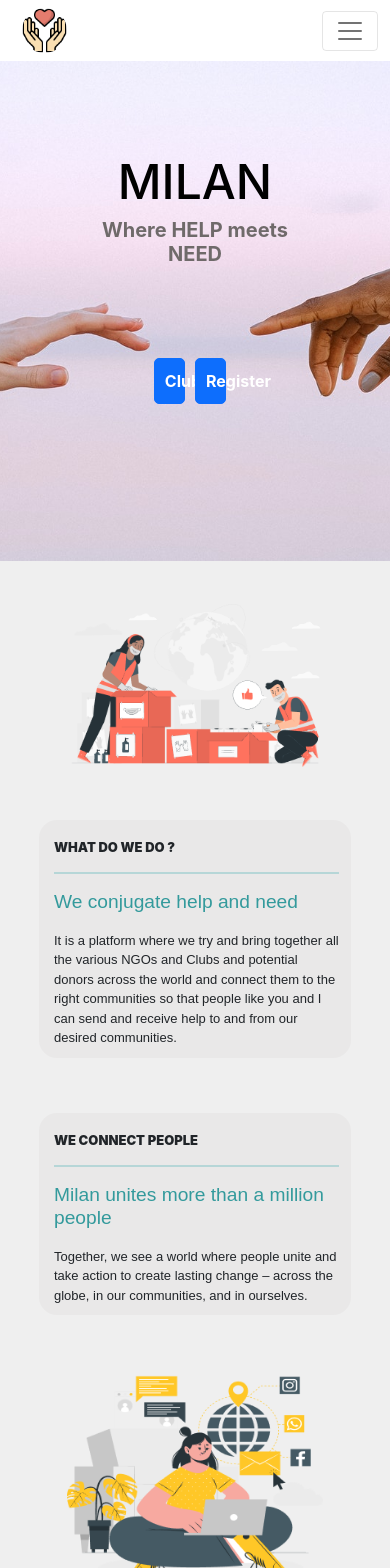
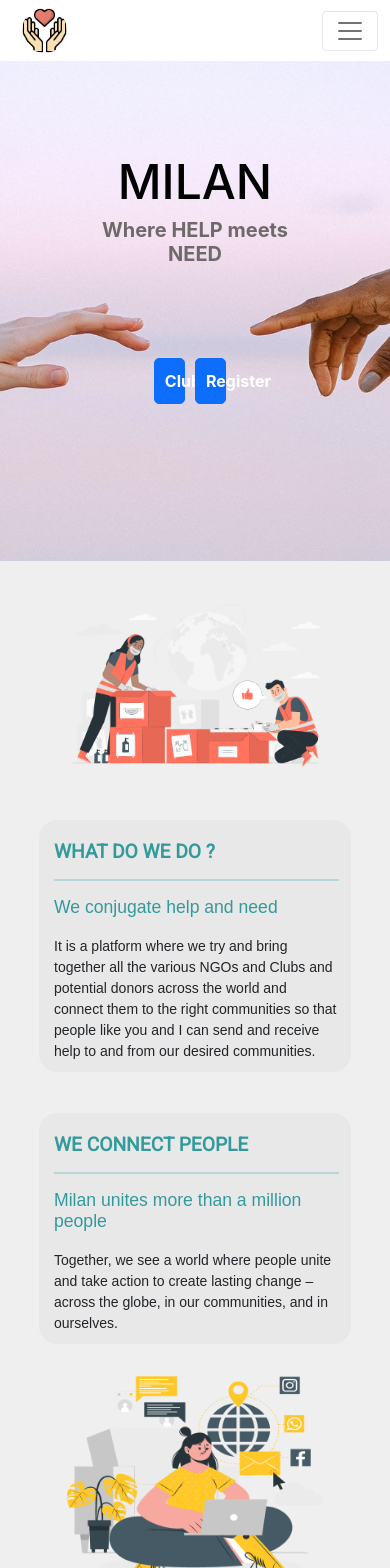
Before and after one commit to ngoworldcommunity/NGOWorld, a React (Create React App) app in the folder milan-app/: page / in a window 390 px wide. Shown: the top 1568 px of the page. Built offline with nearby package versions, Linux system fonts and the light colour scheme.

Commit message:
Added font-family & fixed aos overflow

```diff
--- a/milan-app/src/styles/HomeCardsContainer.css
+++ b/milan-app/src/styles/HomeCardsContainer.css
@@ -1,3 +1,5 @@
+@import url("https://fonts.googleapis.com/css2?family=Roboto&display=swap");
+
 * {
 	margin: 0;
 	padding: 0;
@@ -11,18 +13,21 @@
 	height: 1080px;
 	left: 0px;
 	top: 0px;
+    overflow-x: hidden;
 }
 
 #body-section .container {
+    font-family: 'Roboto', sans-serif;
 	background: #e9e8e8;
 	border-radius: 18px;
 	padding-left: 15px;
 }
 
 #body-section .content_head {
-	font-size: 15px;
+	font-size: 1.5rem;
 	padding-top: 20px;
-	font-weight: 900;
+	font-weight: 700;
+	color: #339a9c;
 }
 
 #body-section hr.new1 {
@@ -31,7 +36,7 @@
 
 #body-section .content_head2 {
 	font-family: "Exo 2", sans-serif;
-	font-size: 2rem;
+	font-size: 1.4rem;
 	color: #339a9c;
 }
 
@@ -72,8 +77,8 @@
 	right: 52.23%;
 	top: 54.91%;
 	bottom: 25.57%;
-
 	background: #d9d9d900;
+    z-index: 1;
 }
 
 #body-section #bg-bottom {
@@ -86,11 +91,11 @@
 
 @media screen and (max-width: 1024px) {
 	#body-section .content_head {
-		font-size: 16px;
+		font-size: 1.2rem;
 	}
 
 	#body-section .content_head2 {
-		font-size: 1.4rem;
+		font-size: 1.2rem;
 	}
 
 	#body-section .content_p {
@@ -139,15 +144,15 @@
 	}
 
 	#body-section .content_head {
-		font-size: 13px;
+		font-size: 1.2rem;
 	}
 
 	#body-section .content_head2 {
-		font-size: 1.2rem;
+		font-size: 1.1rem;
 	}
 
 	#body-section .content_p {
-		font-size: 13px;
+		font-size: 14px;
 	}
 
 	#body-section .img_0 {
@@ -211,3 +216,21 @@
 		top: 72%;
 	}
 }
+
+@media screen and (max-width: 330px) {
+	#body-section .img_0 {
+		width: 212px;
+	}
+	#body-section .content_0 {
+		top: 20%;
+	}
+
+	#body-section .content_1 {
+		top: 50%;
+	}
+
+	#body-section .img_1 {
+		width: 212px;
+		top: 75%;
+	}
+}
```
Lines whose indentation alone changed are shown as unchanged.
